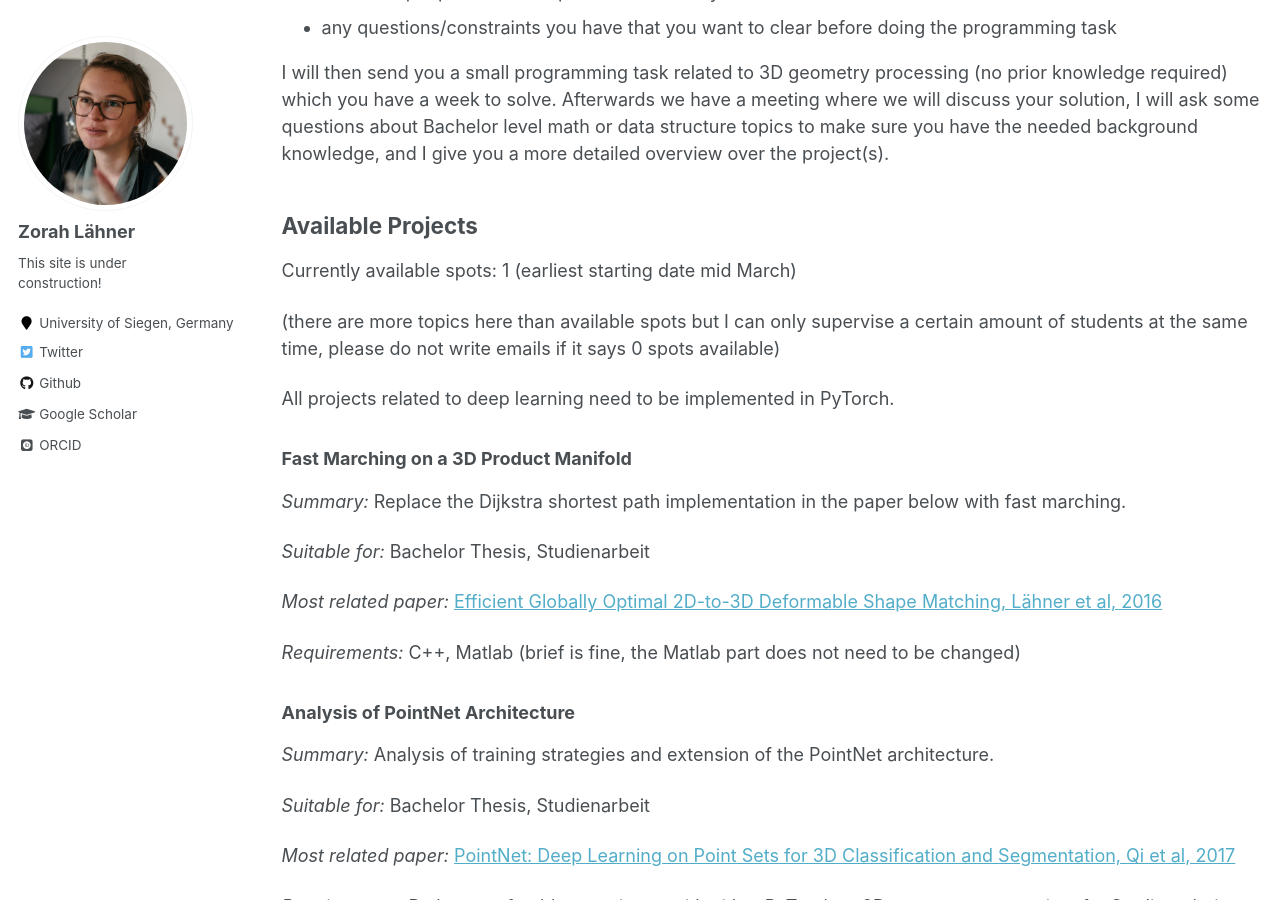
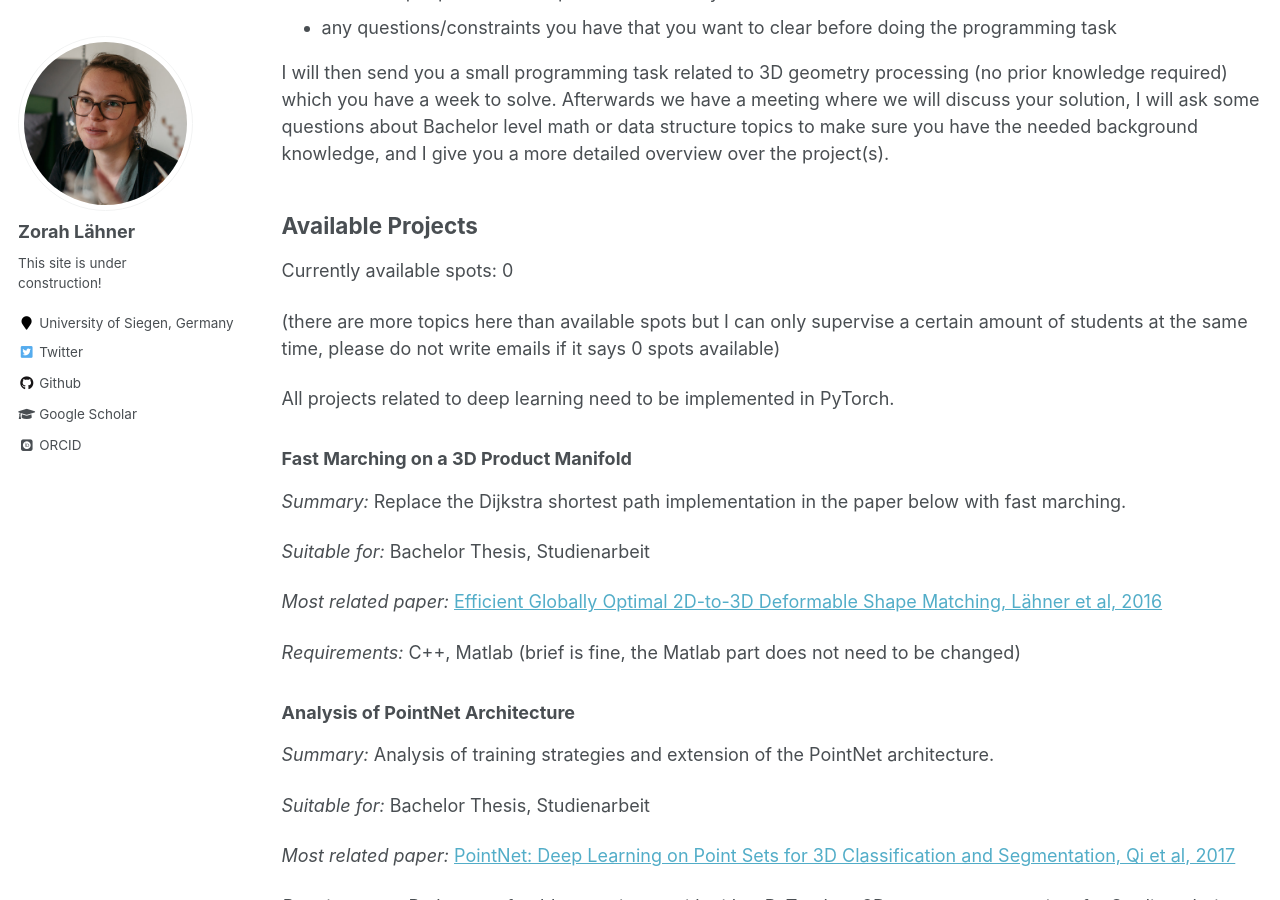
Before and after one commit to zorah/zorah.github.io, a Jekyll site: the page built from _pages/teaching_open.md, in a window 1280 px wide and 900 px high, scrolled down 742 px. Built offline with Jekyll 4.4.1, drawn with Linux system fonts in a browser that asks for light colours; some web fonts are replaced.

Commit message:
student project slot

```diff
--- a/_pages/teaching_open.md
+++ b/_pages/teaching_open.md
@@ -27,7 +27,7 @@ I will then send you a small programming task related to 3D geometry processing
 
 ## Available Projects
 
-Currently available spots: 1 (earliest starting date mid March)
+Currently available spots: 0
 
 (there are more topics here than available spots but I can only supervise a certain amount of students at the same time, please do not write emails if it says 0 spots available)
 
```
